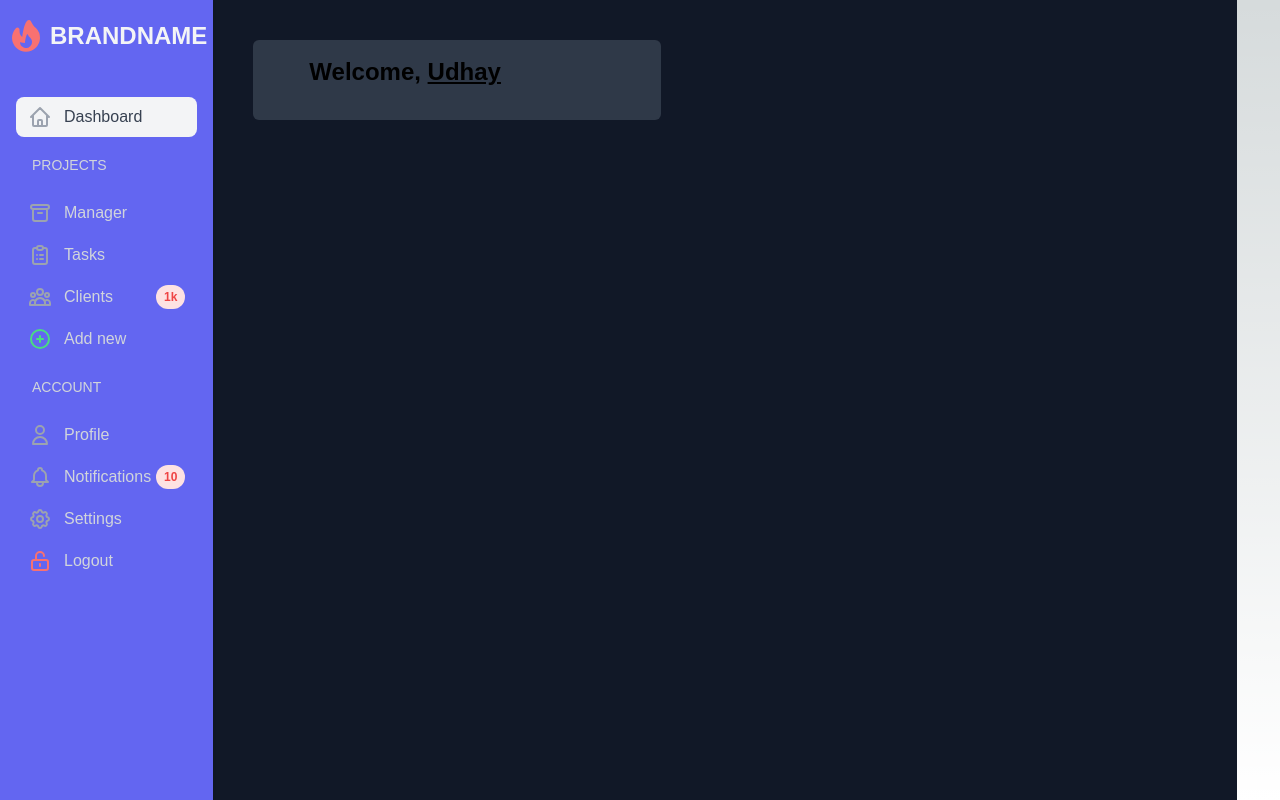
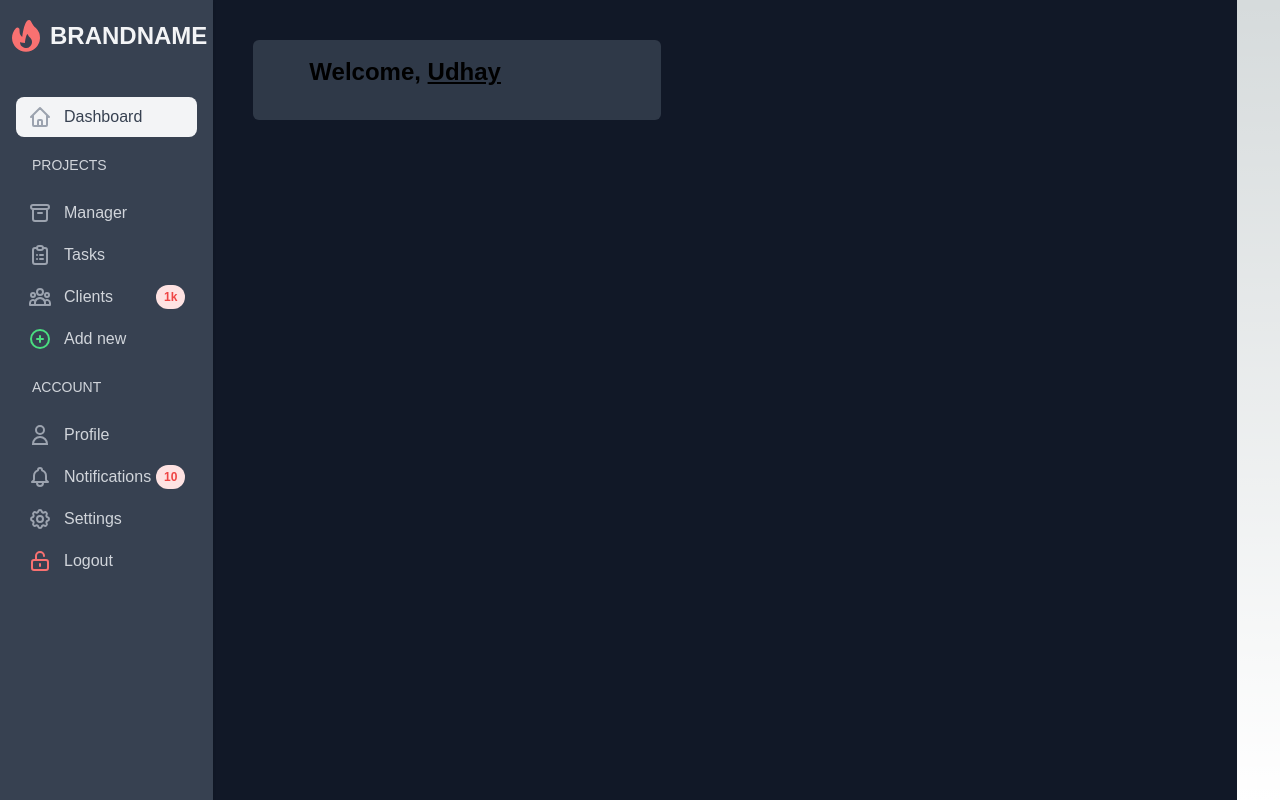
Before and after one commit to sup-Udh/Scraper-io, a Next.js app: page /user/dashboard in a window 1280 px wide. Built offline with nearby package versions, Linux system fonts and the light colour scheme.

Commit message:
Fixing more erros

```diff
--- a/components/navbar.tsx
+++ b/components/navbar.tsx
@@ -2,7 +2,7 @@ export default function Navbar(){
   return(
     <div className="flex flex-row min-h-screen bg-gray-100 text-gray-800">
     <aside
-      className="sidebar w-64 md:shadow transform -translate-x-full md:translate-x-0 transition-transform duration-150 ease-in bg-indigo-500"
+      className="sidebar w-64 md:shadow transform -translate-x-full md:translate-x-0 transition-transform duration-150 ease-in bg-gray-700"
     >
       <div className="sidebar-header flex items-center justify-center py-4">
         <div className="inline-flex">
@@ -151,7 +151,7 @@ export default function Navbar(){
                 <svg
                   fill="none"
                   stroke-linecap="round"
-                  stroke-linejoin="round"
+                  strokeLinecap="round"
                   stroke-width="2"
                   viewBox="0 0 24 24"
                   stroke="currentColor"
```
